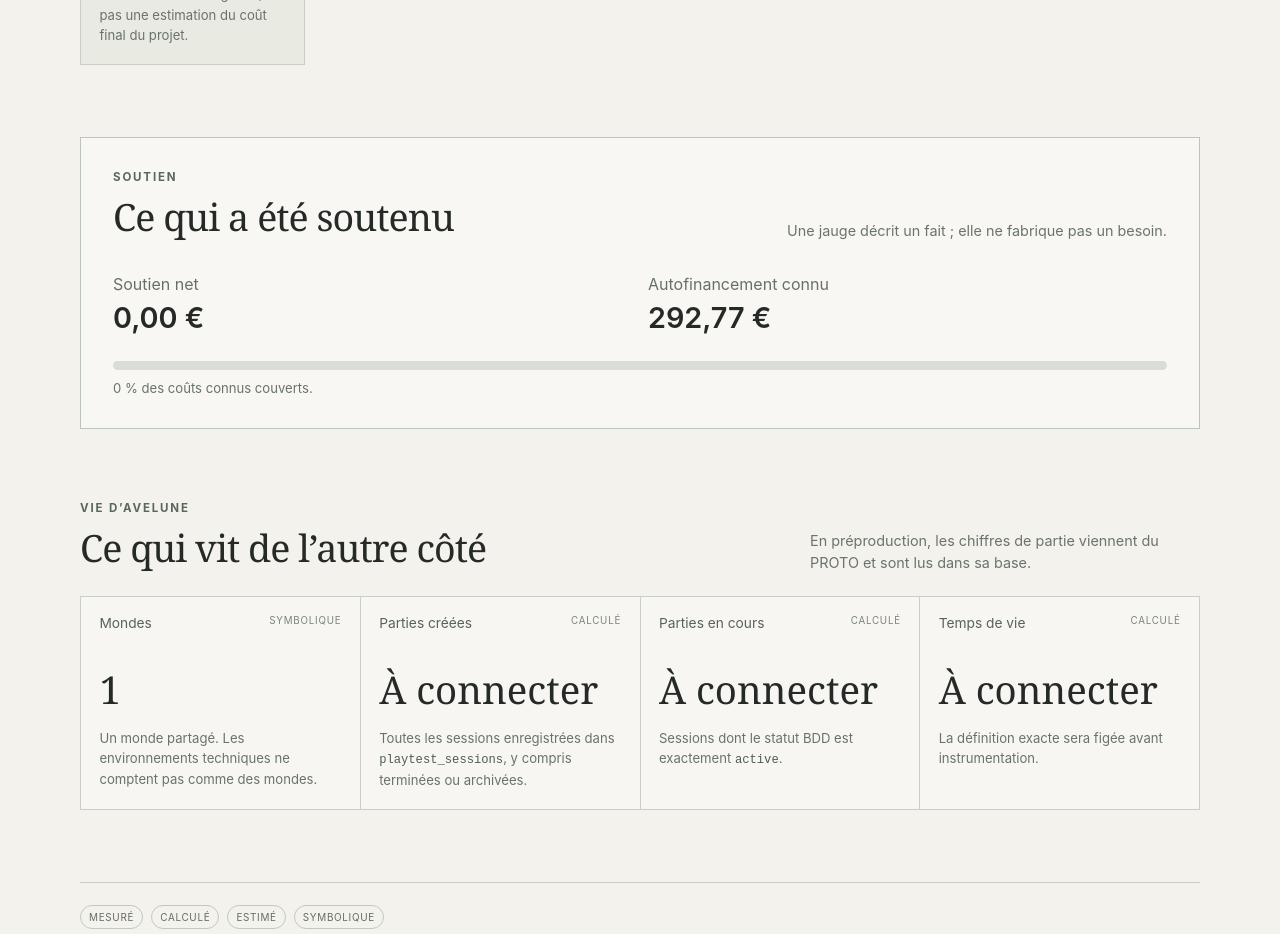
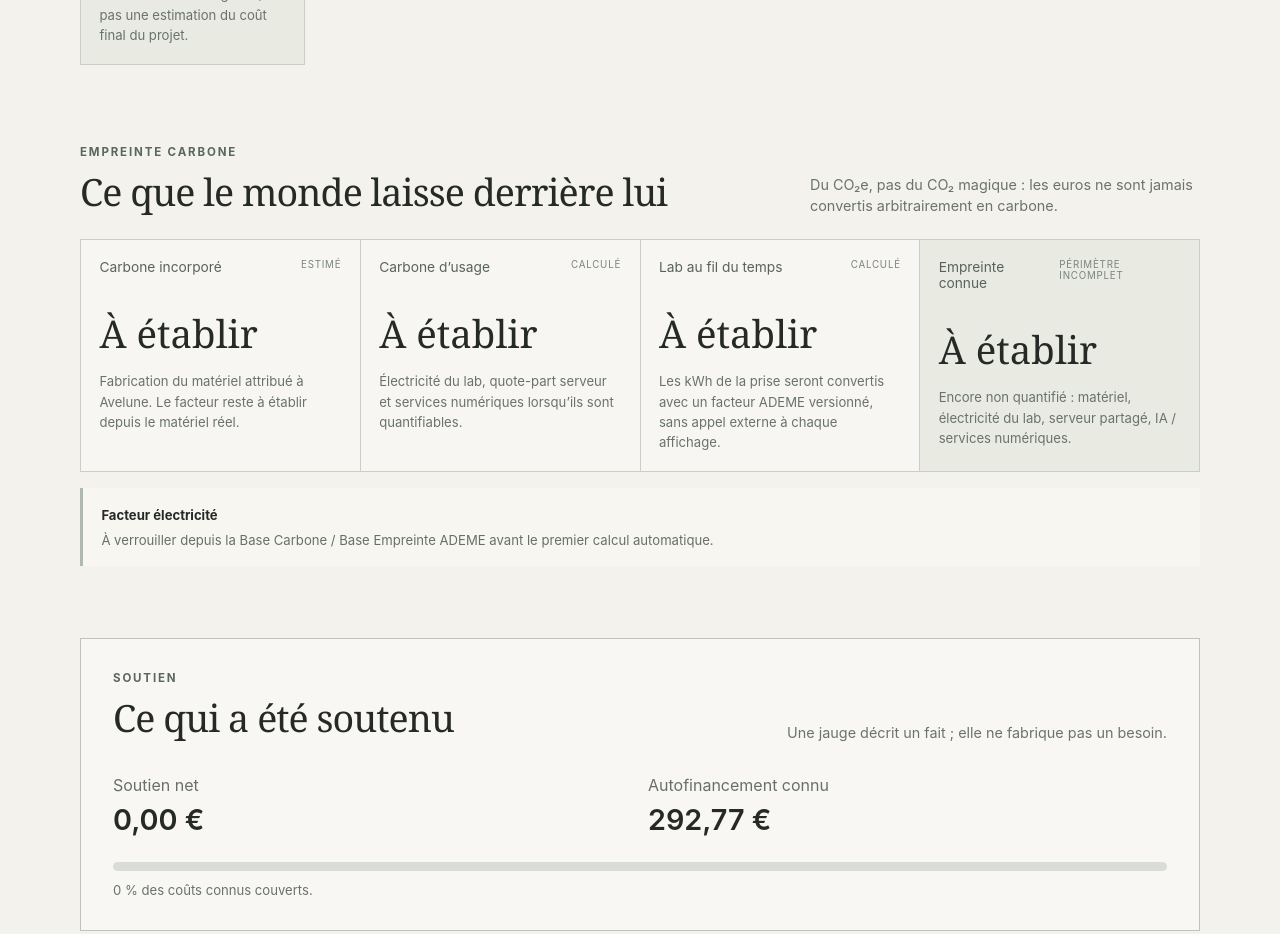
Before and after one commit to Abeliome-Officiel/les-lisieres-avelune, a SvelteKit app in the folder app/: page /reel in a window 1280 px wide. Shown: the part 1200-2134 px from the top of the page. Built offline with nearby package versions, Linux system fonts and the light colour scheme.

Commit message:
feat: afficher l’empreinte carbone du Tableau réel

```diff
--- a/app/src/routes/reel/+page.svelte
+++ b/app/src/routes/reel/+page.svelte
@@ -5,7 +5,7 @@
 
 	const snapshot = buildRealDashboardSnapshot(seed);
 	const euro = new Intl.NumberFormat('fr-FR', { style: 'currency', currency: 'EUR' });
-	const number = new Intl.NumberFormat('fr-FR', { maximumFractionDigits: 1 });
+	const number = new Intl.NumberFormat('fr-FR', { maximumFractionDigits: 2 });
 	const percent = new Intl.NumberFormat('fr-FR', { style: 'percent', maximumFractionDigits: 1 });
 
 	const labels: Record<RealDataStatus, string> = {
@@ -22,13 +22,17 @@
 	function maybeNumber(value: number | null, suffix = '') {
 		return value === null ? 'À connecter' : `${number.format(value)}${suffix}`;
 	}
+
+	function maybeCarbon(value: number | null) {
+		return value === null ? 'À établir' : `${number.format(value)} kgCO₂e`;
+	}
 </script>
 
 <svelte:head>
 	<title>Tableau réel — Avelune</title>
 	<meta
 		name="description"
-		content="Le Tableau réel d’Avelune : temps humain, matériel, énergie, services, financement et signes de vie du monde."
+		content="Le Tableau réel d’Avelune : temps humain, matériel, énergie, carbone, services, financement et signes de vie du monde."
 	/>
 </svelte:head>
 
@@ -98,6 +102,51 @@
 				<strong>{euro.format(snapshot.knownCostEur)}</strong>
 				<p>Total des dépenses actuellement renseignées, pas une estimation du coût final du projet.</p>
 			</article>
+		</div>
+	</section>
+
+	<section class="carbon" aria-labelledby="carbon-title">
+		<div class="section-title">
+			<div>
+				<p class="eyebrow">Empreinte carbone</p>
+				<h2 id="carbon-title">Ce que le monde laisse derrière lui</h2>
+			</div>
+			<p>Du CO₂e, pas du CO₂ magique : les euros ne sont jamais convertis arbitrairement en carbone.</p>
+		</div>
+
+		<div class="metric-grid">
+			<article class="metric">
+				<div class="metric-head"><span>Carbone incorporé</span><small>{statusLabel(seed.hardwareEmbodiedCarbonKgCo2e.status)}</small></div>
+				<strong>{maybeCarbon(snapshot.knownEmbodiedCarbonKgCo2e)}</strong>
+				<p>Fabrication du matériel attribué à Avelune. Le facteur reste à établir depuis le matériel réel.</p>
+			</article>
+
+			<article class="metric">
+				<div class="metric-head"><span>Carbone d’usage</span><small>CALCULÉ</small></div>
+				<strong>{maybeCarbon(snapshot.knownOperationalCarbonKgCo2e)}</strong>
+				<p>Électricité du lab, quote-part serveur et services numériques lorsqu’ils sont quantifiables.</p>
+			</article>
+
+			<article class="metric">
+				<div class="metric-head"><span>Lab au fil du temps</span><small>CALCULÉ</small></div>
+				<strong>{maybeCarbon(snapshot.labOperationalCarbonKgCo2e)}</strong>
+				<p>Les kWh de la prise seront convertis avec un facteur ADEME versionné, sans appel externe à chaque affichage.</p>
+			</article>
+
+			<article class="metric prominent">
+				<div class="metric-head"><span>Empreinte connue</span><small>{snapshot.carbonIsComplete ? 'COMPLÈTE' : 'PÉRIMÈTRE INCOMPLET'}</small></div>
+				<strong>{maybeCarbon(snapshot.knownCarbonKgCo2e)}</strong>
+				<p>{snapshot.carbonIsComplete ? 'Tous les postes retenus sont quantifiés.' : `Encore non quantifié : ${snapshot.unquantifiedCarbonSources.join(', ')}.`}</p>
+			</article>
+		</div>
+
+		<div class="method-note">
+			<strong>Facteur électricité</strong>
+			<p>
+				{seed.electricityCarbonFactor.valueGCo2ePerKwh === null
+					? 'À verrouiller depuis la Base Carbone / Base Empreinte ADEME avant le premier calcul automatique.'
+					: `${number.format(seed.electricityCarbonFactor.valueGCo2ePerKwh)} gCO₂e/kWh — ${seed.electricityCarbonFactor.version ?? 'version documentée'}.`}
+			</p>
 		</div>
 	</section>
 
@@ -186,202 +235,42 @@
 		padding: 4.5rem 0 3rem;
 	}
 
-	.hero {
-		max-width: 820px;
-		margin-bottom: 3rem;
-	}
-
-	.eyebrow {
-		margin: 0 0 .45rem;
-		font-size: .72rem;
-		font-weight: 750;
-		letter-spacing: .16em;
-		text-transform: uppercase;
-		color: #59675e;
-	}
-
+	.hero { max-width: 820px; margin-bottom: 3rem; }
+	.eyebrow { margin: 0 0 .45rem; font-size: .72rem; font-weight: 750; letter-spacing: .16em; text-transform: uppercase; color: #59675e; }
 	h1, h2, p { margin-top: 0; }
-
-	h1 {
-		margin-bottom: .8rem;
-		font-family: Georgia, "Times New Roman", serif;
-		font-size: clamp(2.8rem, 7vw, 5.8rem);
-		font-weight: 500;
-		letter-spacing: -.045em;
-		line-height: .96;
-	}
-
-	h2 {
-		margin-bottom: 0;
-		font-family: Georgia, "Times New Roman", serif;
-		font-size: clamp(1.65rem, 3vw, 2.35rem);
-		font-weight: 500;
-		letter-spacing: -.025em;
-	}
-
-	.lead {
-		max-width: 680px;
-		font-size: clamp(1.2rem, 2.2vw, 1.55rem);
-		line-height: 1.5;
-		color: #3c4740;
-	}
-
-	.intro {
-		max-width: 760px;
-		line-height: 1.75;
-		color: #586159;
-	}
-
-	.age {
-		margin: 0 0 4.5rem;
-		padding: 1.5rem 0 1.8rem;
-		border-top: 1px solid #c9cec8;
-		border-bottom: 1px solid #c9cec8;
-	}
-
-	.age p, .age span {
-		margin-bottom: .35rem;
-		color: #667069;
-	}
-
-	.age strong {
-		display: block;
-		margin-bottom: .5rem;
-		font-family: Georgia, "Times New Roman", serif;
-		font-size: clamp(2rem, 4vw, 3.6rem);
-		font-weight: 500;
-	}
-
+	h1 { margin-bottom: .8rem; font-family: Georgia, "Times New Roman", serif; font-size: clamp(2.8rem, 7vw, 5.8rem); font-weight: 500; letter-spacing: -.045em; line-height: .96; }
+	h2 { margin-bottom: 0; font-family: Georgia, "Times New Roman", serif; font-size: clamp(1.65rem, 3vw, 2.35rem); font-weight: 500; letter-spacing: -.025em; }
+	.lead { max-width: 680px; font-size: clamp(1.2rem, 2.2vw, 1.55rem); line-height: 1.5; color: #3c4740; }
+	.intro { max-width: 760px; line-height: 1.75; color: #586159; }
+	.age { margin: 0 0 4.5rem; padding: 1.5rem 0 1.8rem; border-top: 1px solid #c9cec8; border-bottom: 1px solid #c9cec8; }
+	.age p, .age span { margin-bottom: .35rem; color: #667069; }
+	.age strong { display: block; margin-bottom: .5rem; font-family: Georgia, "Times New Roman", serif; font-size: clamp(2rem, 4vw, 3.6rem); font-weight: 500; }
 	section { margin-bottom: 4.5rem; }
-
-	.section-title {
-		display: flex;
-		align-items: end;
-		justify-content: space-between;
-		gap: 2rem;
-		margin-bottom: 1.4rem;
-	}
-
-	.section-title > p {
-		max-width: 390px;
-		margin-bottom: 0;
-		font-size: .9rem;
-		line-height: 1.5;
-		color: #6a736d;
-	}
-
-	.metric-grid {
-		display: grid;
-		grid-template-columns: repeat(auto-fit, minmax(200px, 1fr));
-		border-top: 1px solid #c9cec8;
-		border-left: 1px solid #c9cec8;
-	}
-
-	.metric {
-		min-height: 200px;
-		padding: 1.15rem;
-		border-right: 1px solid #c9cec8;
-		border-bottom: 1px solid #c9cec8;
-		background: rgba(255, 255, 255, .28);
-	}
-
+	.section-title { display: flex; align-items: end; justify-content: space-between; gap: 2rem; margin-bottom: 1.4rem; }
+	.section-title > p { max-width: 390px; margin-bottom: 0; font-size: .9rem; line-height: 1.5; color: #6a736d; }
+	.metric-grid { display: grid; grid-template-columns: repeat(auto-fit, minmax(200px, 1fr)); border-top: 1px solid #c9cec8; border-left: 1px solid #c9cec8; }
+	.metric { min-height: 200px; padding: 1.15rem; border-right: 1px solid #c9cec8; border-bottom: 1px solid #c9cec8; background: rgba(255, 255, 255, .28); }
 	.metric.prominent { background: rgba(224, 229, 219, .55); }
-
-	.metric-head {
-		display: flex;
-		justify-content: space-between;
-		gap: .6rem;
-		font-size: .86rem;
-		color: #59635c;
-	}
-
-	.metric-head small {
-		font-size: .61rem;
-		letter-spacing: .08em;
-		color: #7a847d;
-	}
-
-	.metric strong {
-		display: block;
-		margin: 2rem 0 .8rem;
-		font-family: Georgia, "Times New Roman", serif;
-		font-size: clamp(1.7rem, 3vw, 2.5rem);
-		font-weight: 500;
-	}
-
-	.metric p {
-		margin-bottom: 0;
-		font-size: .82rem;
-		line-height: 1.55;
-		color: #69726c;
-	}
-
-	.metric code {
-		font-size: .76rem;
-		color: #515b54;
-	}
-
-	.funding {
-		padding: 2rem;
-		border: 1px solid #bcc4bd;
-		background: rgba(255,255,255,.38);
-	}
-
-	.funding-grid {
-		display: grid;
-		grid-template-columns: 1fr 1fr;
-		gap: 1rem;
-		margin: 2rem 0 1.6rem;
-	}
-
-	.funding-grid div {
-		display: flex;
-		flex-direction: column;
-		gap: .4rem;
-	}
-
+	.metric-head { display: flex; justify-content: space-between; gap: .6rem; font-size: .86rem; color: #59635c; }
+	.metric-head small { font-size: .61rem; letter-spacing: .08em; color: #7a847d; }
+	.metric strong { display: block; margin: 2rem 0 .8rem; font-family: Georgia, "Times New Roman", serif; font-size: clamp(1.7rem, 3vw, 2.5rem); font-weight: 500; }
+	.metric p { margin-bottom: 0; font-size: .82rem; line-height: 1.55; color: #69726c; }
+	.metric code { font-size: .76rem; color: #515b54; }
+	.carbon { padding-top: .5rem; }
+	.method-note { margin-top: 1rem; padding: 1rem 1.15rem; border-left: 3px solid #aeb9af; background: rgba(255,255,255,.25); }
+	.method-note strong { font-size: .82rem; }
+	.method-note p { margin: .35rem 0 0; font-size: .82rem; line-height: 1.55; color: #657068; }
+	.funding { padding: 2rem; border: 1px solid #bcc4bd; background: rgba(255,255,255,.38); }
+	.funding-grid { display: grid; grid-template-columns: 1fr 1fr; gap: 1rem; margin: 2rem 0 1.6rem; }
+	.funding-grid div { display: flex; flex-direction: column; gap: .4rem; }
 	.funding-grid span { color: #667069; }
 	.funding-grid strong { font-size: 1.8rem; font-weight: 600; }
-
-	.bar {
-		height: 9px;
-		overflow: hidden;
-		border-radius: 999px;
-		background: #d9ddd8;
-	}
-
-	.bar span {
-		display: block;
-		height: 100%;
-		background: #66796a;
-	}
-
-	.bar-label {
-		margin: .65rem 0 0;
-		font-size: .82rem;
-		color: #68726b;
-	}
-
-	footer {
-		padding-top: 1.4rem;
-		border-top: 1px solid #c9cec8;
-		color: #636d66;
-	}
-
-	.legend {
-		display: flex;
-		flex-wrap: wrap;
-		gap: .5rem;
-		margin-bottom: 1rem;
-	}
-
-	.legend span {
-		padding: .3rem .5rem;
-		border: 1px solid #c1c8c2;
-		border-radius: 999px;
-		font-size: .62rem;
-		letter-spacing: .07em;
-	}
+	.bar { height: 9px; overflow: hidden; border-radius: 999px; background: #d9ddd8; }
+	.bar span { display: block; height: 100%; background: #66796a; }
+	.bar-label { margin: .65rem 0 0; font-size: .82rem; color: #68726b; }
+	footer { padding-top: 1.4rem; border-top: 1px solid #c9cec8; color: #636d66; }
+	.legend { display: flex; flex-wrap: wrap; gap: .5rem; margin-bottom: 1rem; }
+	.legend span { padding: .3rem .5rem; border: 1px solid #c1c8c2; border-radius: 999px; font-size: .62rem; letter-spacing: .07em; }
 
 	@media (max-width: 850px) {
 		.section-title { align-items: start; flex-direction: column; gap: .7rem; }
```
